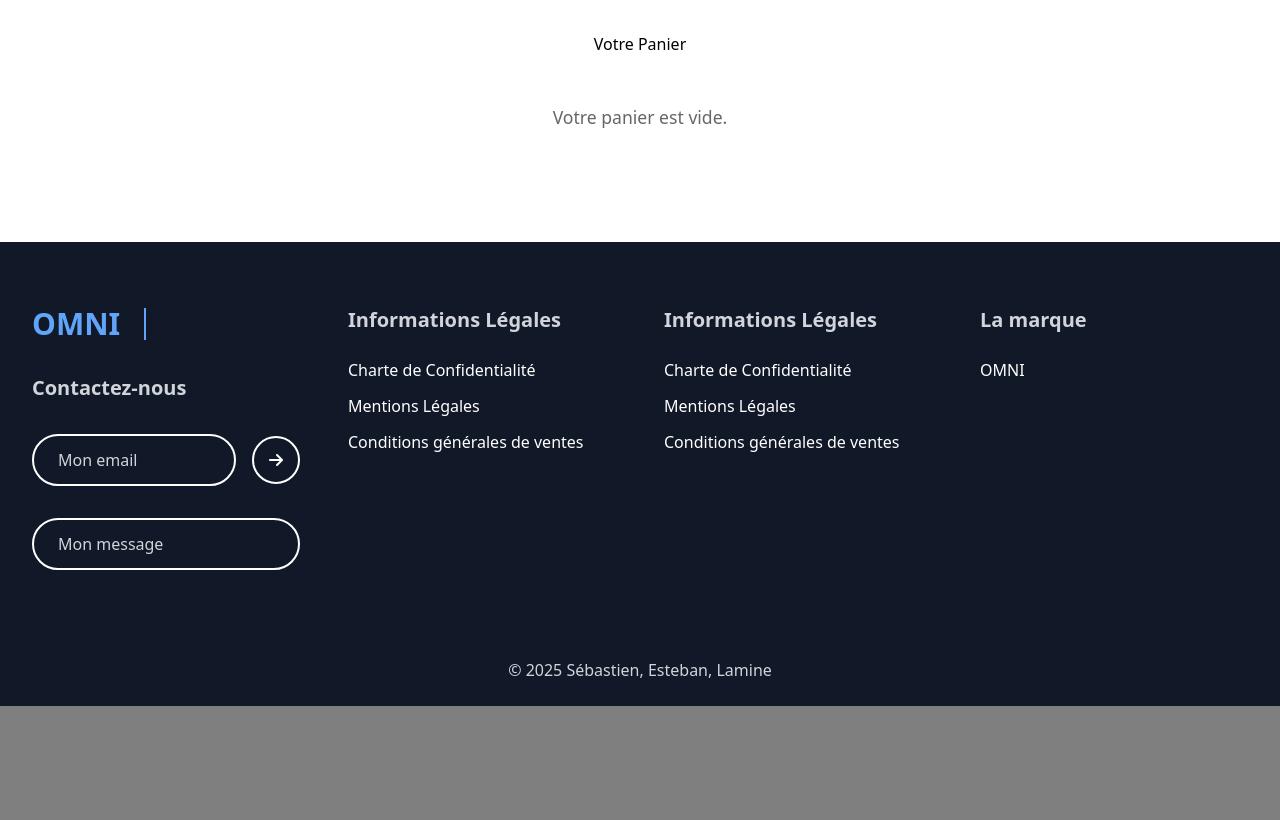
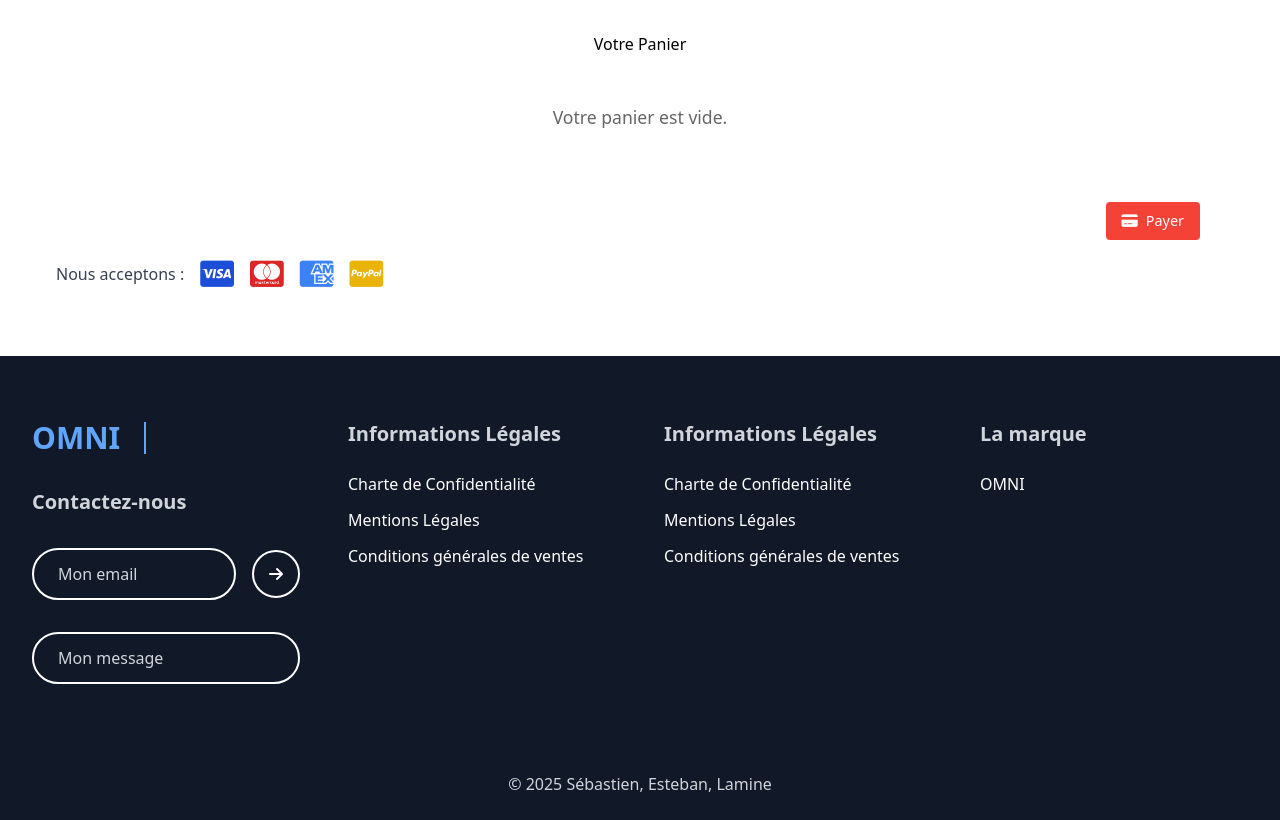
Before and after one commit to esteban-genty/boutique-en-ligne, a PHP site: page /boutique-en-ligne/cart in a window 1280 px wide. Shown: the part 600-1420 px from the top of the page. Before the commit the page ends 1306 px from the top, so only its background shows below. Run offline with PHP 8.4, Linux system fonts and the light colour scheme; some libraries are stand-ins or nearby versions.

Commit message:
add button paiement

```diff
--- a/app/views/CartView.php
+++ b/app/views/CartView.php
@@ -148,7 +148,7 @@ sexBtnMobile.addEventListener('click', () => {
 
 </header>
 
-<!-- Code HTML pour remplacer uniquement la section panier -->
+
 
 <!----------------------- PANIER------------>
 
@@ -199,6 +199,30 @@ sexBtnMobile.addEventListener('click', () => {
                               </form>
                           </div>
     <?php endif; ?>
+
+                                          <!-- paiement -->
+                                      <div class="cart-actions flex flex-col space-y-4 mt-6">
+
+
+
+
+                                          <form method="post" action="/boutique-en-ligne/cart/checkout">
+
+                                              <button type="submit" class="bg-blue-600 text-white px-6 py-2 rounded hover:bg-blue-700 transition">
+                                                  <i class="fas fa-credit-card mr-2"></i>Payer
+                                              </button>
+                                          </form>
+
+                                          <!-- Méthodes de paiement -->
+                                          <div class="flex items-center space-x-4 mt-4">
+                                              <span class="text-gray-700 font-medium">Nous acceptons :</span>
+                                              <i class="fab fa-cc-visa text-3xl text-blue-700"></i>
+                                              <i class="fab fa-cc-mastercard text-3xl text-red-600"></i>
+                                              <i class="fab fa-cc-amex text-3xl text-blue-500"></i>
+                                              <i class="fab fa-cc-paypal text-3xl text-yellow-500"></i>
+                                          </div>
+                                      </div>
+
 </div>
 
 
```
Lines whose indentation alone changed are shown as unchanged.
